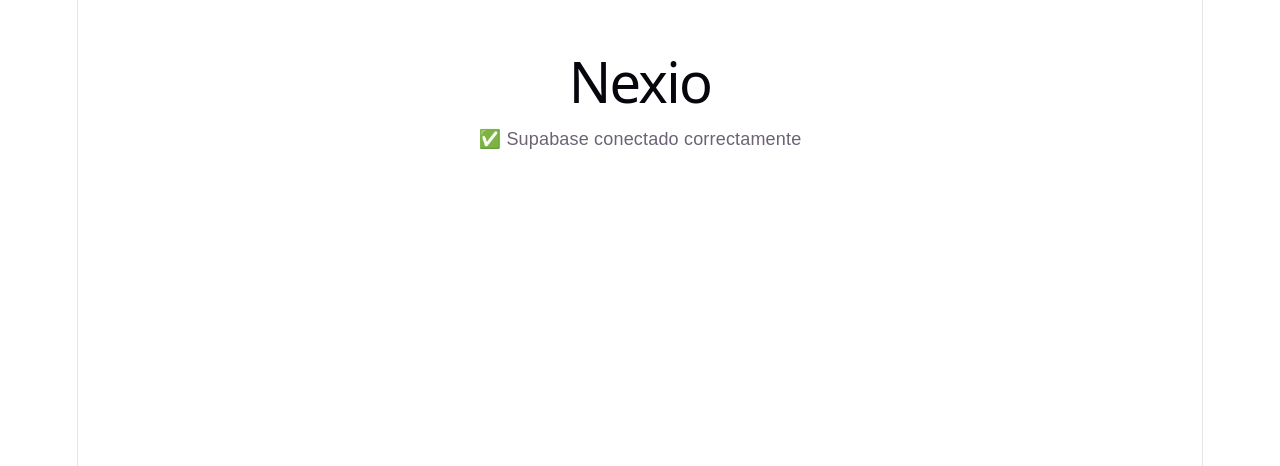
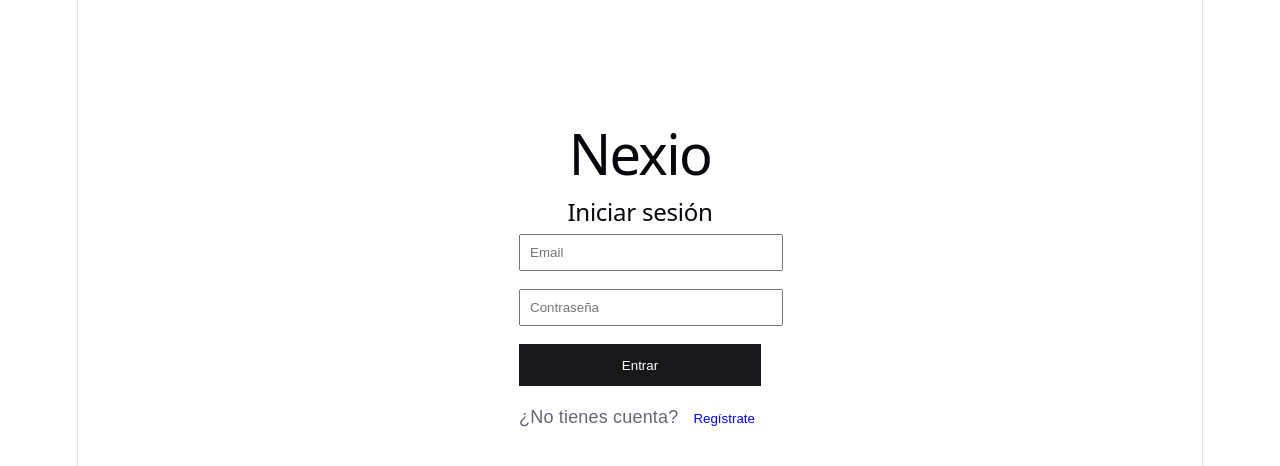
Before and after one commit to kheos-rivero/nexio, a React (Vite) app: page / in a window 1280 px wide. Shown: the top 466 px of the page. Built offline with nearby package versions, Linux system fonts and the light colour scheme; no server answers.

Commit message:
feat: auth completo con Supabase

```diff
--- a/src/App.jsx
+++ b/src/App.jsx
@@ -1,21 +1,33 @@
 import { useEffect, useState } from 'react'
 import { supabase } from './lib/supabase'
+import Login from './pages/Login'
 
 function App() {
-  const [status, setStatus] = useState('Comprobando conexión...')
+  const [user, setUser] = useState(null)
+  const [loading, setLoading] = useState(true)
 
   useEffect(() => {
-    supabase.auth.getSession().then(() => {
-      setStatus('✅ Supabase conectado correctamente')
-    }).catch(() => {
-      setStatus('❌ Error de conexión')
+    supabase.auth.getSession().then(({ data: { session } }) => {
+      setUser(session?.user ?? null)
+      setLoading(false)
     })
+
+    const { data: { subscription } } = supabase.auth.onAuthStateChange((_event, session) => {
+      setUser(session?.user ?? null)
+    })
+
+    return () => subscription.unsubscribe()
   }, [])
+
+  if (loading) return <p style={{ padding: '2rem' }}>Cargando...</p>
+
+  if (!user) return <Login onLogin={setUser} />
 
   return (
     <div style={{ padding: '2rem', fontFamily: 'sans-serif' }}>
       <h1>Nexio</h1>
-      <p>{status}</p>
+      <p>Bienvenido, {user.email}</p>
+      <button onClick={() => supabase.auth.signOut()}>Cerrar sesión</button>
     </div>
   )
 }
--- /dev/null
+++ b/src/pages/Login.jsx
@@ -0,0 +1,70 @@
+import { useState } from 'react'
+import { supabase } from '../lib/supabase'
+
+export default function Login({ onLogin }) {
+  const [email, setEmail] = useState('')
+  const [password, setPassword] = useState('')
+  const [loading, setLoading] = useState(false)
+  const [error, setError] = useState(null)
+  const [modo, setModo] = useState('login') // 'login' o 'registro'
+
+  const handleSubmit = async () => {
+    setLoading(true)
+    setError(null)
+
+    let result
+    if (modo === 'registro') {
+      result = await supabase.auth.signUp({ email, password })
+    } else {
+      result = await supabase.auth.signInWithPassword({ email, password })
+    }
+
+    if (result.error) {
+      setError(result.error.message)
+    } else {
+      if (modo === 'registro') {
+        setError('Revisa tu email para confirmar el registro.')
+      } else {
+        onLogin(result.data.user)
+      }
+    }
+    setLoading(false)
+  }
+
+  return (
+    <div style={{ maxWidth: 400, margin: '4rem auto', padding: '2rem', fontFamily: 'sans-serif' }}>
+      <h1>Nexio</h1>
+      <h2>{modo === 'login' ? 'Iniciar sesión' : 'Crear cuenta'}</h2>
+
+      <input
+        type="email"
+        placeholder="Email"
+        value={email}
+        onChange={e => setEmail(e.target.value)}
+        style={{ display: 'block', width: '100%', marginBottom: '1rem', padding: '0.5rem' }}
+      />
+      <input
+        type="password"
+        placeholder="Contraseña"
+        value={password}
+        onChange={e => setPassword(e.target.value)}
+        style={{ display: 'block', width: '100%', marginBottom: '1rem', padding: '0.5rem' }}
+      />
+
+      {error && <p style={{ color: 'red' }}>{error}</p>}
+
+      <button onClick={handleSubmit} disabled={loading}
+        style={{ width: '100%', padding: '0.75rem', background: '#18181b', color: 'white', border: 'none', cursor: 'pointer' }}>
+        {loading ? 'Cargando...' : modo === 'login' ? 'Entrar' : 'Registrarse'}
+      </button>
+
+      <p style={{ marginTop: '1rem', textAlign: 'center' }}>
+        {modo === 'login' ? '¿No tienes cuenta?' : '¿Ya tienes cuenta?'}
+        <button onClick={() => setModo(modo === 'login' ? 'registro' : 'login')}
+          style={{ background: 'none', border: 'none', color: 'blue', cursor: 'pointer', marginLeft: '0.5rem' }}>
+          {modo === 'login' ? 'Regístrate' : 'Inicia sesión'}
+        </button>
+      </p>
+    </div>
+  )
+}
```
